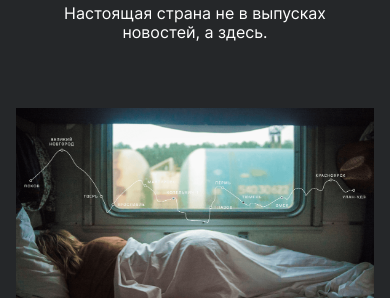
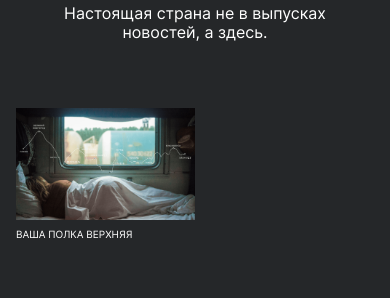
Before and after one commit to liza-zhukova/russian-travel, a plain HTML site: page index.html in a window 390 px wide. Shown: the part 206-504 px from the top of the page. Drawn offline with Linux system fonts and the light colour scheme; files whose address does not match are found by name.

Commit message:
исправление картинки

```diff
--- a/blocks/lead/__image/lead__image.css
+++ b/blocks/lead/__image/lead__image.css
@@ -1,26 +1,3 @@
-@media screen and (max-width: 1440px){
-    .lead__image{
-      height: 615px;
-    }
-  }
-
-
-  @media screen and (max-width: 1279px){
-      .lead__image{
-        height: 580px;
-      }
-  }
-
-
-  @media screen and (max-width: 1023px){
-    .lead__image{
-      height: 480px;
-    }
-  }
-
-
-  @media screen and (max-width: 767px){
-    .lead__image{
-      height: 200px;
-    }
-  }
+.lead__image{
+    width: 50%;
+}
```
